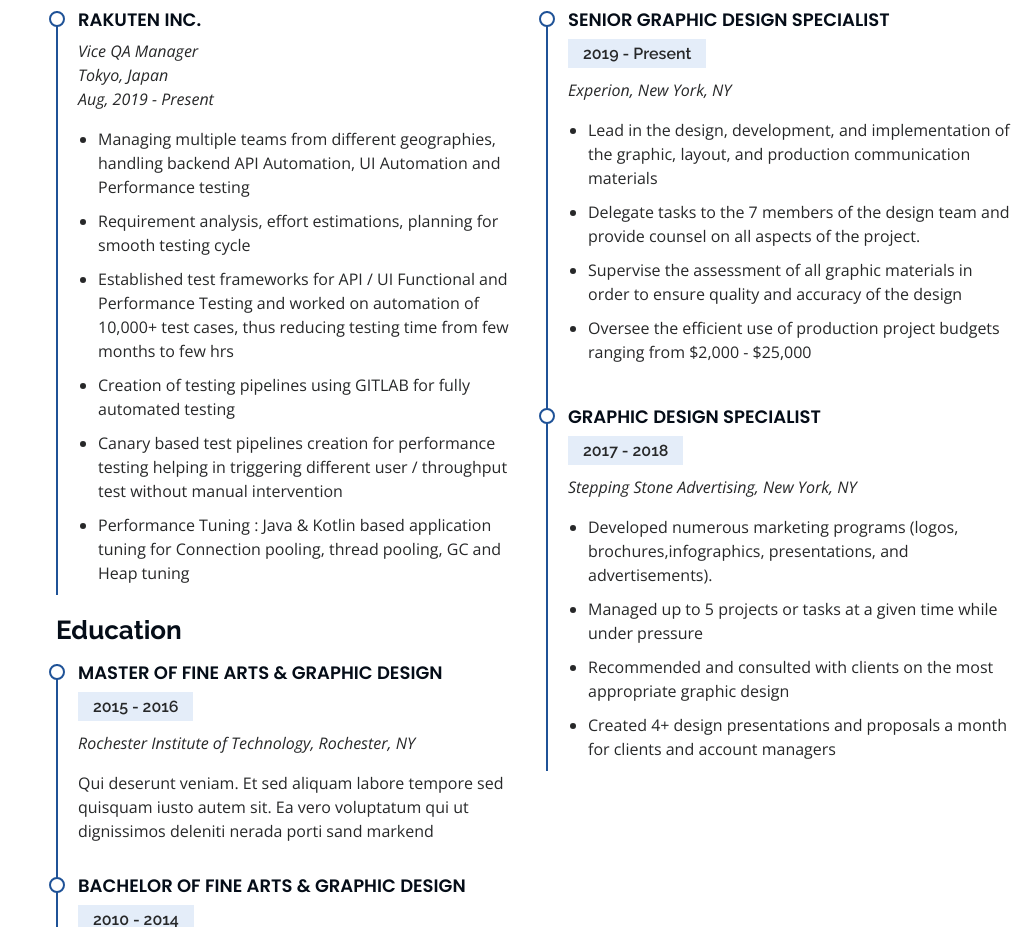
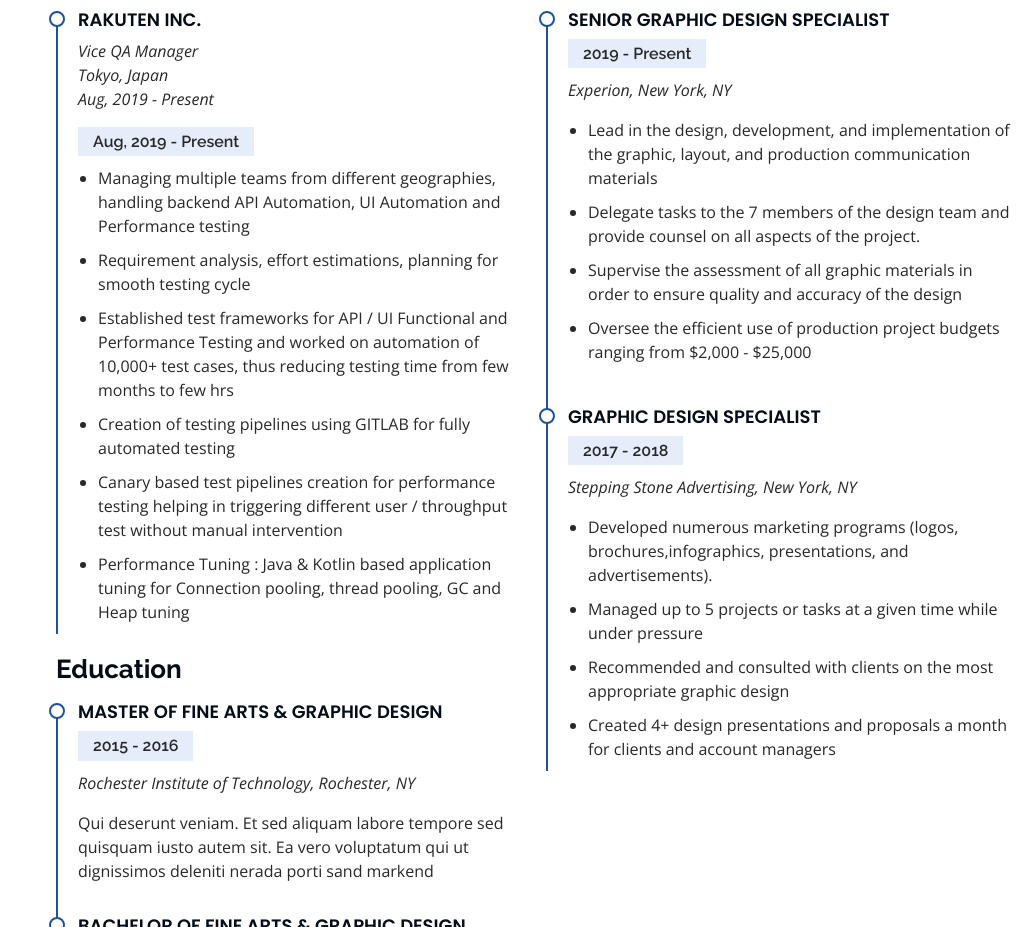
Before and after one commit to kartikvaks/resume, a plain HTML site: page index.html in a window 1280 px wide. Shown: the part 3160-4087 px from the top of the page, without its empty margins (256-1280 px from the left). Drawn offline with nearby package versions, Linux system fonts and the light colour scheme.

Commit message:
date update

```diff
--- a/index.html
+++ b/index.html
@@ -309,6 +309,7 @@
                   Tokyo, Japan<br>
                   Aug, 2019 - Present<br>
                 </em></p>
+              <h5>Aug, 2019 - Present</h5>
               <ul>
                 <li>Managing multiple teams from different geographies, handling backend API Automation, UI
                   Automation and Performance testing</li>
```
